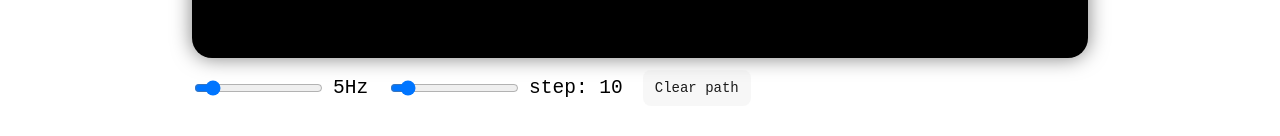
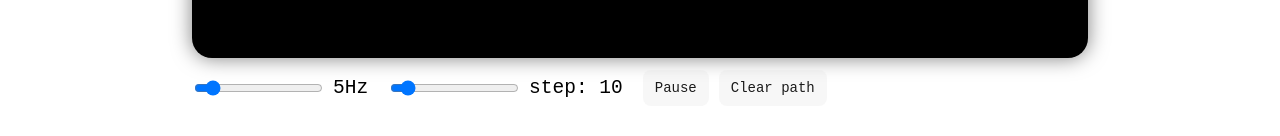
Before and after one commit to teshanshanuka/mypage, a SvelteKit app: page / in a window 1280 px wide. Shown: the part 534-670 px from the top of the page. Built offline with nearby package versions, Linux system fonts and the light colour scheme.

Commit message:
chore: pause button

```diff
--- a/src/routes/+page.svelte
+++ b/src/routes/+page.svelte
@@ -13,6 +13,7 @@
   let freq = 5;
   let step = 10;
   let polylnPts = '';
+  let paused = false;
 
   let blobX = tweened(undefined, {
     duration: 400,
@@ -47,6 +48,8 @@
     }, stepT);
   };
   updateAnim();
+
+  $: paused ? clearInterval(clear) : updateAnim();
 </script>
 
 <title>Teshan's stuff</title>
@@ -71,6 +74,7 @@
       <input type="range" min="1" max="100" step="1" bind:value={step} on:input={updateAnim} class="range-slider" />
       <span class="range-text">step: {step}</span>
 
+      <button on:click={() => (paused = !paused)}>{paused ? 'Resume' : 'Pause'}</button>
       <button on:click={() => (polylnPts = `${$blobX},${$blobY}`)} style="align-self: flex-end;">Clear path</button>
     </div>
   </div>
```
